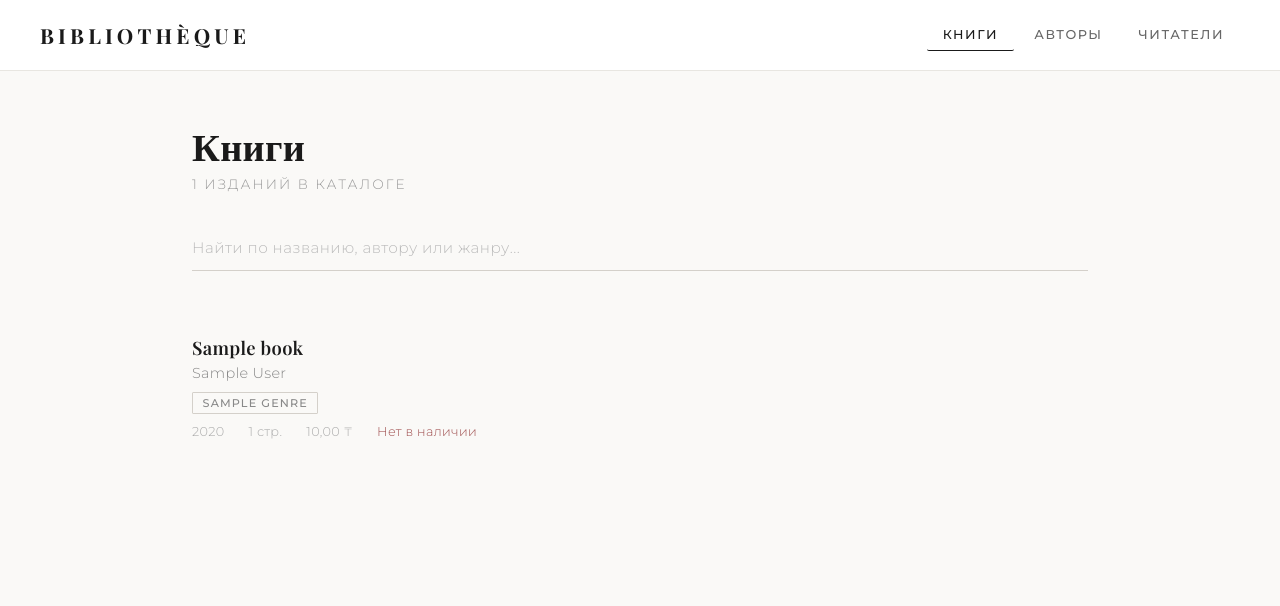
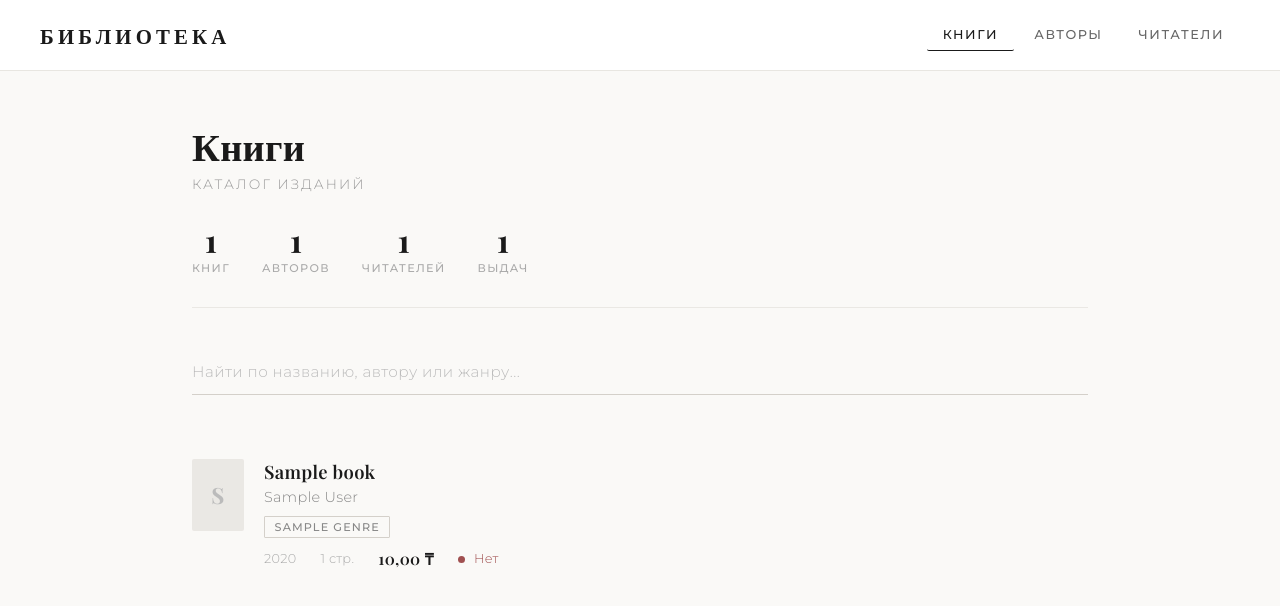
Before and after one commit to delyasss/library, a Django app: page / in a window 1280 px wide. Shown: the top 606 px of the page. Run offline with Django 4.2, Linux system fonts and the light colour scheme; tables that the repository leaves empty hold one stand-in row (values such as "Sample post").

Commit message:
UI: обложки книг, счётчики статистики, стрелки при наведении, цветные точки статуса, выделенная цена
Made-with: Cursor

```diff
--- a/library/templates/library/base.html
+++ b/library/templates/library/base.html
@@ -88,6 +88,36 @@
             margin-bottom: 2rem;
         }
 
+        /* Счётчики-статистика */
+        .stats {
+            display: flex;
+            gap: 2rem;
+            margin-bottom: 2.5rem;
+            padding-bottom: 2rem;
+            border-bottom: 1px solid #eae8e4;
+        }
+
+        .stat-item {
+            text-align: center;
+        }
+
+        .stat-number {
+            font-family: 'Playfair Display', serif;
+            font-size: 2rem;
+            font-weight: 700;
+            color: #1a1a1a;
+            line-height: 1;
+        }
+
+        .stat-label {
+            font-size: 0.7rem;
+            font-weight: 500;
+            text-transform: uppercase;
+            letter-spacing: 0.12em;
+            color: #aaa;
+            margin-top: 0.3rem;
+        }
+
         .search-box {
             width: 100%;
             padding: 0.85rem 0;
@@ -107,20 +137,63 @@
         .search-box:focus { border-color: #1a1a1a; }
         .search-box::placeholder { color: #bbb; font-weight: 300; }
 
+        /* Карточки книг с обложкой */
         .card {
             border-bottom: 1px solid #eae8e4;
             padding: 1.5rem 0;
             transition: all 0.3s ease;
             cursor: pointer;
-            display: block;
+            display: flex;
+            align-items: flex-start;
+            gap: 1.25rem;
             text-decoration: none;
             color: inherit;
+            position: relative;
             opacity: 0;
             animation: fadeIn 0.5s ease forwards;
         }
 
-        .card:hover { padding-left: 1rem; }
+        .card:hover { padding-left: 0.5rem; }
         .card:last-child { border-bottom: none; }
+
+        /* Стрелка при наведении */
+        .card .arrow {
+            position: absolute;
+            right: 0;
+            top: 50%;
+            transform: translateY(-50%);
+            opacity: 0;
+            transition: all 0.3s ease;
+            font-size: 1.2rem;
+            color: #ccc;
+        }
+
+        .card:hover .arrow {
+            opacity: 1;
+            right: -0.5rem;
+        }
+
+        /* Обложка-заглушка */
+        .book-cover {
+            width: 52px;
+            min-width: 52px;
+            height: 72px;
+            background: #eae8e4;
+            border-radius: 2px;
+            display: flex;
+            align-items: center;
+            justify-content: center;
+            font-family: 'Playfair Display', serif;
+            font-size: 1.4rem;
+            font-weight: 700;
+            color: #bbb;
+            flex-shrink: 0;
+            transition: background 0.3s;
+        }
+
+        .card:hover .book-cover { background: #ddd8d2; }
+
+        .card-body { flex: 1; min-width: 0; }
 
         .card-title {
             font-family: 'Playfair Display', serif;
@@ -162,7 +235,29 @@
             font-size: 0.8rem;
             font-weight: 300;
             color: #aaa;
+            align-items: center;
         }
+
+        /* Цена выделена */
+        .price-tag {
+            font-family: 'Playfair Display', serif;
+            font-size: 1rem;
+            font-weight: 600;
+            color: #1a1a1a;
+        }
+
+        /* Цветная точка статуса */
+        .status-dot {
+            display: inline-block;
+            width: 7px;
+            height: 7px;
+            border-radius: 50%;
+            margin-right: 0.35rem;
+            vertical-align: middle;
+        }
+
+        .status-dot.yes { background: #4a7c59; }
+        .status-dot.no { background: #a05050; }
 
         .stock-yes { color: #4a7c59; }
         .stock-no { color: #a05050; }
@@ -230,6 +325,7 @@
             border: 1px solid #eae8e4;
             border-bottom: 1px solid #eae8e4;
             padding: 1.5rem;
+            flex-direction: column;
         }
 
         .profile-grid .card:hover { padding-left: 1.5rem; border-color: #ccc; }
@@ -274,13 +370,46 @@
             line-height: 1.7;
             font-size: 0.95rem;
         }
+
+        /* Простой карточный лейаут без обложки */
+        .card-simple {
+            border-bottom: 1px solid #eae8e4;
+            padding: 1.5rem 0;
+            transition: all 0.3s ease;
+            cursor: pointer;
+            display: block;
+            text-decoration: none;
+            color: inherit;
+            position: relative;
+            opacity: 0;
+            animation: fadeIn 0.5s ease forwards;
+        }
+
+        .card-simple:hover { padding-left: 0.5rem; }
+        .card-simple:last-child { border-bottom: none; }
+
+        .card-simple .arrow {
+            position: absolute;
+            right: 0;
+            top: 50%;
+            transform: translateY(-50%);
+            opacity: 0;
+            transition: all 0.3s ease;
+            font-size: 1.2rem;
+            color: #ccc;
+        }
+
+        .card-simple:hover .arrow {
+            opacity: 1;
+            right: -0.5rem;
+        }
     </style>
 </head>
 <body>
     <nav>
-        <a class="logo" href="{% url 'books_list' %}">Biblioth&egrave;que</a>
+        <a class="logo" href="{% url 'books_list' %}">БИБЛИОТЕКА</a>
         <div class="links">
-            <a href="{% url 'books_list' %}" class="{% if request.resolver_match.url_name == 'books_list' %}active{% endif %}">Книги</a>
+            <a href="{% url 'books_list' %}" class="{% if request.resolver_match.url_name == 'books_list' or request.resolver_match.url_name == 'book_detail' %}active{% endif %}">Книги</a>
             <a href="{% url 'authors_list' %}" class="{% if request.resolver_match.url_name == 'authors_list' or request.resolver_match.url_name == 'author_detail' %}active{% endif %}">Авторы</a>
             <a href="{% url 'readers_list' %}" class="{% if request.resolver_match.url_name == 'readers_list' or request.resolver_match.url_name == 'reader_detail' %}active{% endif %}">Читатели</a>
         </div>
--- a/library/templates/library/books_list.html
+++ b/library/templates/library/books_list.html
@@ -4,12 +4,34 @@
 
 {% block content %}
 <h1>Книги</h1>
-<p class="subtitle">{{ books|length }} изданий в каталоге</p>
+<p class="subtitle">Каталог изданий</p>
+
+<div class="stats">
+    <div class="stat-item">
+        <div class="stat-number">{{ total_books }}</div>
+        <div class="stat-label">Книг</div>
+    </div>
+    <div class="stat-item">
+        <div class="stat-number">{{ total_authors }}</div>
+        <div class="stat-label">Авторов</div>
+    </div>
+    <div class="stat-item">
+        <div class="stat-number">{{ total_readers }}</div>
+        <div class="stat-label">Читателей</div>
+    </div>
+    <div class="stat-item">
+        <div class="stat-number">{{ total_loans }}</div>
+        <div class="stat-label">Выдач</div>
+    </div>
+</div>
+
 <input type="text" class="search-box" id="search" placeholder="Найти по названию, автору или жанру..." autocomplete="off">
 
 <div id="books-list">
     {% for book in books %}
     <a class="card" href="{% url 'book_detail' book.pk %}" style="animation-delay: {{ forloop.counter0 }}50ms" data-search="{{ book.title|lower }} {{ book.author|lower }} {% for g in book.genres.all %}{{ g.name|lower }} {% endfor %}">
+        <div class="book-cover">{{ book.title|first }}</div>
+        <div class="card-body">
             <div class="card-title">{{ book.title }}</div>
             <div class="card-author">{{ book.author }}</div>
             {% if book.genres.exists %}
@@ -22,11 +44,16 @@
             <div class="card-meta">
                 <span>{{ book.publication_year|default:"—" }}</span>
                 <span>{{ book.pages|default:"—" }} стр.</span>
-            <span>{{ book.price|default:"—" }} ₸</span>
+                <span class="price-tag">{{ book.price|default:"—" }} ₸</span>
+                <span>
+                    <span class="status-dot {% if book.in_stock %}yes{% else %}no{% endif %}"></span>
                     <span class="{% if book.in_stock %}stock-yes{% else %}stock-no{% endif %}">
-                {% if book.in_stock %}В наличии{% else %}Нет в наличии{% endif %}
+                        {% if book.in_stock %}В наличии{% else %}Нет{% endif %}
+                    </span>
                 </span>
             </div>
+        </div>
+        <span class="arrow">&rarr;</span>
     </a>
     {% empty %}
     <div class="empty-state">Каталог пуст</div>
--- a/library/templates/library/readers_list.html
+++ b/library/templates/library/readers_list.html
@@ -9,7 +9,8 @@
 
 <div id="readers-list" class="profile-grid">
     {% for reader in readers %}
-    <a class="card" href="{% url 'reader_detail' reader.pk %}" style="animation-delay: {{ forloop.counter0 }}50ms" data-search="{{ reader.first_name|lower }} {{ reader.last_name|lower }} {{ reader.email|lower }}">
+    <a class="card" href="{% url 'reader_detail' reader.pk %}" style="animation-delay: {{ forloop.counter0 }}50ms; flex-direction: column;" data-search="{{ reader.first_name|lower }} {{ reader.last_name|lower }} {{ reader.email|lower }}">
+        <div class="card-body">
             <div class="card-title">{{ reader.first_name }} {{ reader.last_name }}</div>
             <div class="card-email">{{ reader.email }}</div>
             {% if reader.profile %}
@@ -22,6 +23,7 @@
                 <span>{{ reader.loans.count }} выдач</span>
             </div>
             {% endif %}
+        </div>
     </a>
     {% empty %}
     <div class="empty-state">Читателей пока нет</div>
--- a/library/views.py
+++ b/library/views.py
@@ -1,10 +1,17 @@
 from django.shortcuts import render, get_object_or_404
-from .models import Book, Author, Reader
+from .models import Book, Author, Reader, Loan
 
 
 def books_list(request):
     books = Book.objects.all().select_related('author').prefetch_related('genres')
-    return render(request, 'library/books_list.html', {'books': books})
+    context = {
+        'books': books,
+        'total_books': Book.objects.count(),
+        'total_authors': Author.objects.count(),
+        'total_readers': Reader.objects.count(),
+        'total_loans': Loan.objects.count(),
+    }
+    return render(request, 'library/books_list.html', context)
 
 
 def book_detail(request, pk):
```
Also changed, not shown: library/templates/library/authors_list.html (+4 -3 lines). Lines whose indentation alone changed are shown as unchanged.
